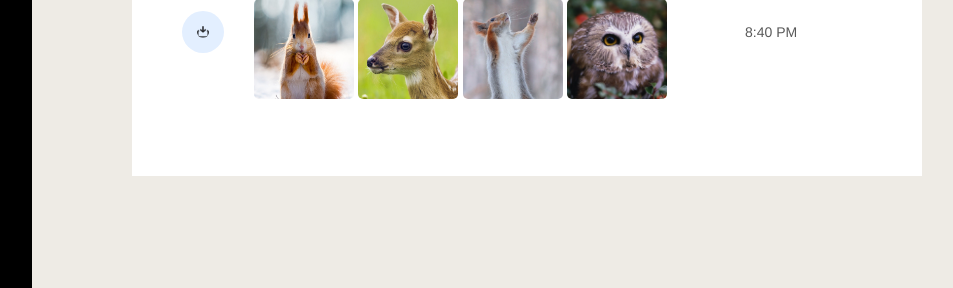
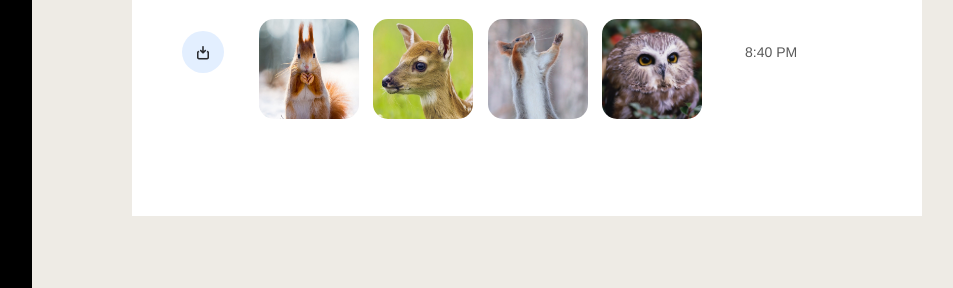
Before and after one commit to InnaPrincess/vue, a PHP site: page /index.html in a window 1280 px wide. Shown: the part 829-1117 px from the top of the page, without its empty margins (258-1211 px from the left). Run offline with PHP 8.4, Linux system fonts and the light colour scheme.

Commit message:
lesson-2

```diff
--- a/index.html
+++ b/index.html
@@ -8,6 +8,7 @@
     <title>Document</title>
     <link rel="stylesheet" href="style.css">
     <script  defer src="script.js"></script>
+    <script src="vue.js"></script>
 </head>
 
 <body>
@@ -67,13 +68,13 @@
                 <p class="main-title">TODAY</p>
                 <ul>
                     <li class='main-message'>
-                        <img class='main-message-message color-send' src="Icon@3x.svg" alt=" ">
+                        <span class='main-message-message color-send'><img  src="Icon@3x.svg" alt=" "></span>
                         <p class='main-message-text'>quam dicta, corporis atque amet iure veritatis, repellat, molestiae delectus sequi quos aliquid aperiam nemo.
                         </p>
                         <p class='main-time'>8:40 PM</p>
                     </li>
                     <li class='main-message'>
-                        <img class='main-message-message color_mess' src="1.png" width='12' height='11' alt=" ">
+                        <span class='main-message-message color_mess'><img  src="1.png" width='12' height='11' alt=" "></span>
                         <p class='main-message-text'>olestiae delectus sequi quos aliquid aperiam nemo.</p>
                         <p class='main-time'>7:32 PM</p>
                     </li>
@@ -81,7 +82,7 @@
                         <p class='main-message-text my-write'>atque amet iure veritatis, repellat, molestiae delectus sequi quos aliquid aperiam nemo.</p>
                     </li>
                     <li class='main-message'>
-                        <img class='main-message-message color_upload' src="3.png" alt=" ">
+                       <span class='main-message-message color_upload'><img src="3.png" alt=" "></span>
                         <p class='main-message-text'>quisquam dicta, corporis atque amet iure veritatis, repellat, molestiae delectus sequi quos aliquid aperiam nemo.
                             <br><img src="image_1.jpg" width="100" height="100" alt=" ">
                             <img src="image_2.jpg" width="100" height="100" alt=" ">
--- a/style.css
+++ b/style.css
@@ -117,10 +117,11 @@ left:5px;
     padding: 5px;
     background: #EAEAEA;
     border-radius: 15px;
-    border-radius: 15px;
+    /* border-radius: 15px; */
     font-family: Helvetica;
     font-size: 14px;
     color: #131313;
+    margin: 0 15px;
 }
 
 .menu-logo p {
@@ -267,8 +268,8 @@ color: #FFFFFF;
 
 .main-message-message {
     width: 12px;
-    height: 9px;
-    padding: 15px;
+    height: 12px;
+    padding: 15px 15px;
     /* border: 1px solid red; */
     border-radius: 50%;
     margin: 0 20px 0 20px;
@@ -296,10 +297,18 @@ color: #FFFFFF;
     color: #131313;
     line-height: 20px;
     margin-right: 20px;
+
 }
+.main-message-text img {
+    display: inline-block;
+    border-radius: 15%;
+     line-height: 10px;
+    /* padding: 5px; */
+   margin:20px 5px;
 
+}
 .main-message-text img {
-    border-radius: 5%;
+
 }
 
 .my-write {
@@ -309,6 +318,7 @@ color: #FFFFFF;
     font-family: Helvetica;
     font-size: 15px;
     color: #131313;
+    border-radius:10px;;
 }
 
 .main-time {
@@ -333,25 +343,27 @@ color: #FFFFFF;
 }
 
 .header-users-icons li {
-    margin-right: 10px;
+    /* margin-right: 10px; */
 }
 
-.header-users-icons img {}
+.header-users-icons img {
+
+}
 
 .chat {
     background: #FFF8DD;
-    border-radius: 15px;
     border-radius: 15px;
     align-items: center;
     font-family: Helvetica;
     font-size: 14px;
     color: #FFC200;
     padding: 2px 8px 2px 8px;
+    margin-right: 30px;
 }
 
 .us-icon {
     width: 30px;
     height: 30px;
-    margin: 0 2px 0 0px;
+    margin: 0 5px 0 0px;
     border-radius: 50%;
 }
```
Also changed, not shown: vue.js (added).
